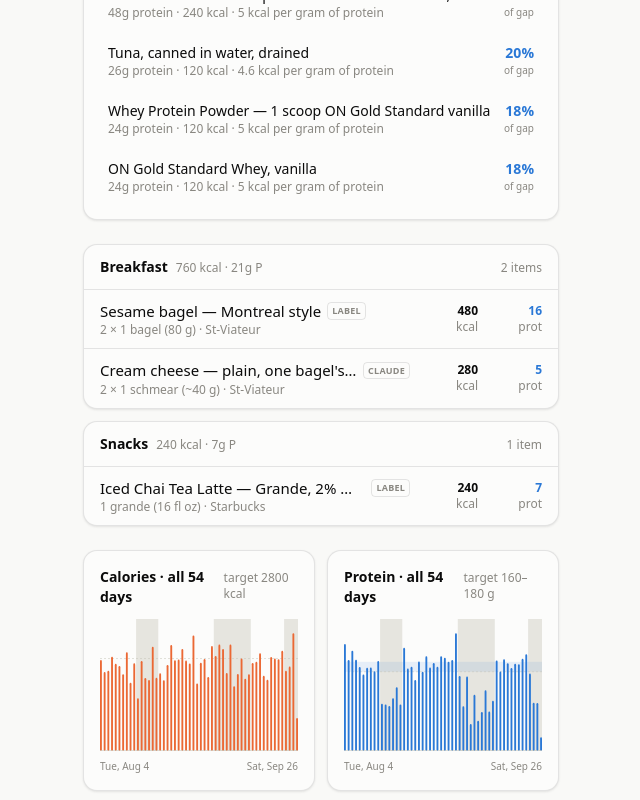
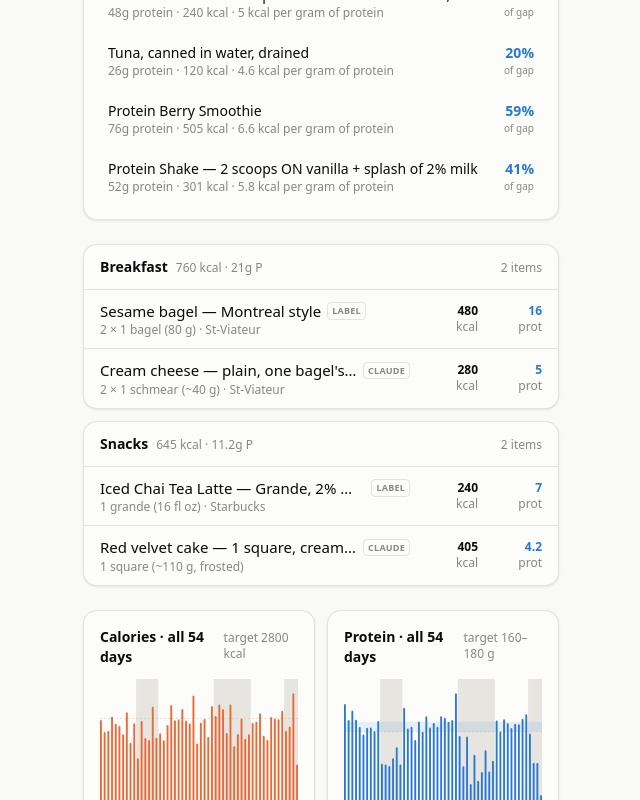
Before and after one commit to soldoutbudokan/Health, a Next.js app: page /Health/ in a window 1280 px wide. Shown: the part 900-1700 px from the top of the page, without its empty margins (69-709 px from the left). Built offline with nearby package versions, Linux system fonts and the light colour scheme.

Commit message:
Log a red velvet cake square as a Sep 26 snack, and add it to the catalog

```diff
--- a/src/data/staples.ts
+++ b/src/data/staples.ts
@@ -1352,4 +1352,15 @@
     note: "USDA regular cream cheese (350 kcal and 314 mg sodium per 100 g) at an estimated 40 g, added Sep 26 for a St-Viateur bagel. Bagel shops spread anywhere from 25 to 60 g, so call it 90–210 kcal. The portion is the only real unknown.",
     tags: ["cream cheese", "schmear", "spread", "bagel", "dairy", "breakfast"],
   },
+  {
+    id: "staple-red-velvet-cake-square",
+    name: "Red velvet cake",
+    variant: "1 square, cream cheese frosting",
+    source: "claude",
+    per: "1 square (~110 g, frosted)",
+    gramsPerServing: 110,
+    macros: { calories: 405, protein: 4.2, carbs: 59.5, fat: 16.8, fiber: 1, sugar: 44, sodium: 270 },
+    note: "Estimated on Sep 26 with no venue named, from about 370 kcal and 243 mg sodium per 100 g for frosted red velvet via search summaries, at a ~110 g square. Squares run 80–150 g, so call it 300–560 kcal. Sugar is a guess at 35–50 g, since no source gave it. If the bakery turns up with a panel, use that.",
+    tags: ["red velvet", "cake", "square", "cream cheese", "frosting", "dessert", "bakery", "snack"],
+  },
 ];
```
Also changed, not shown: data/log.csv.
